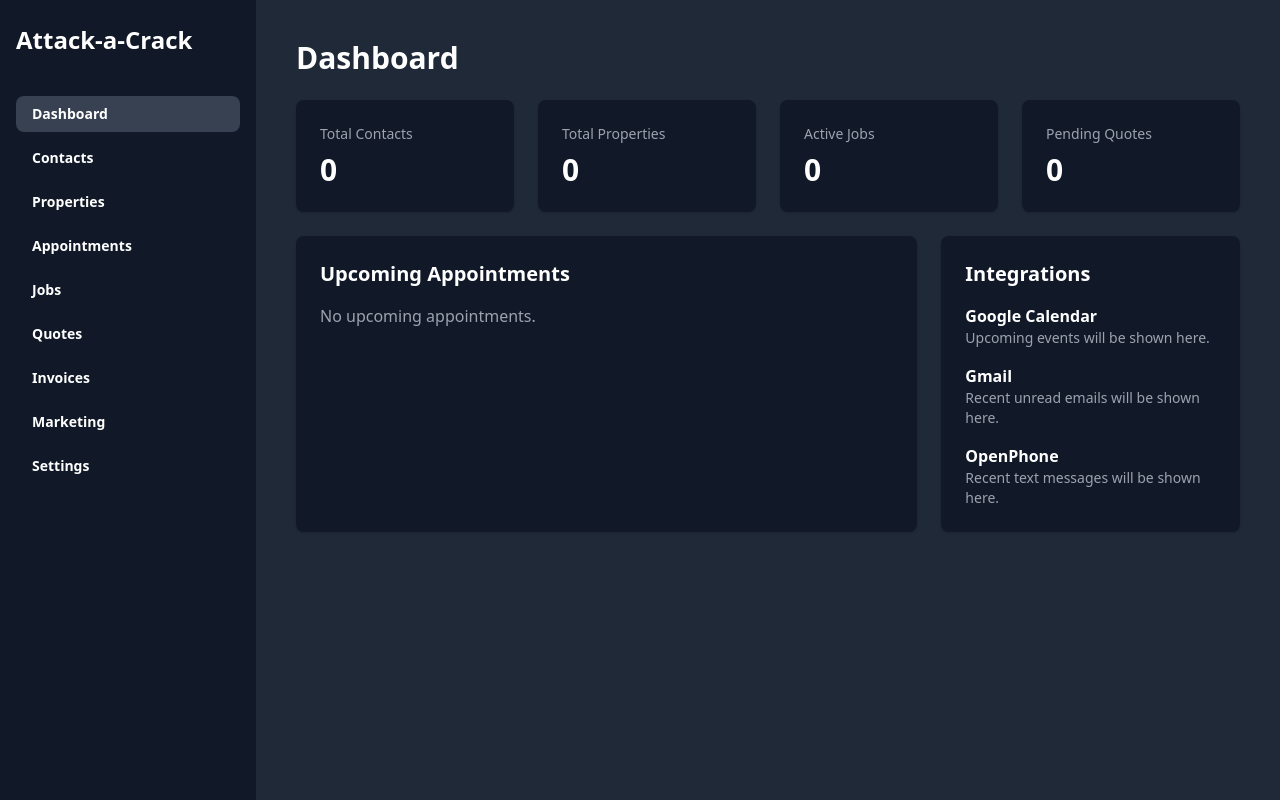
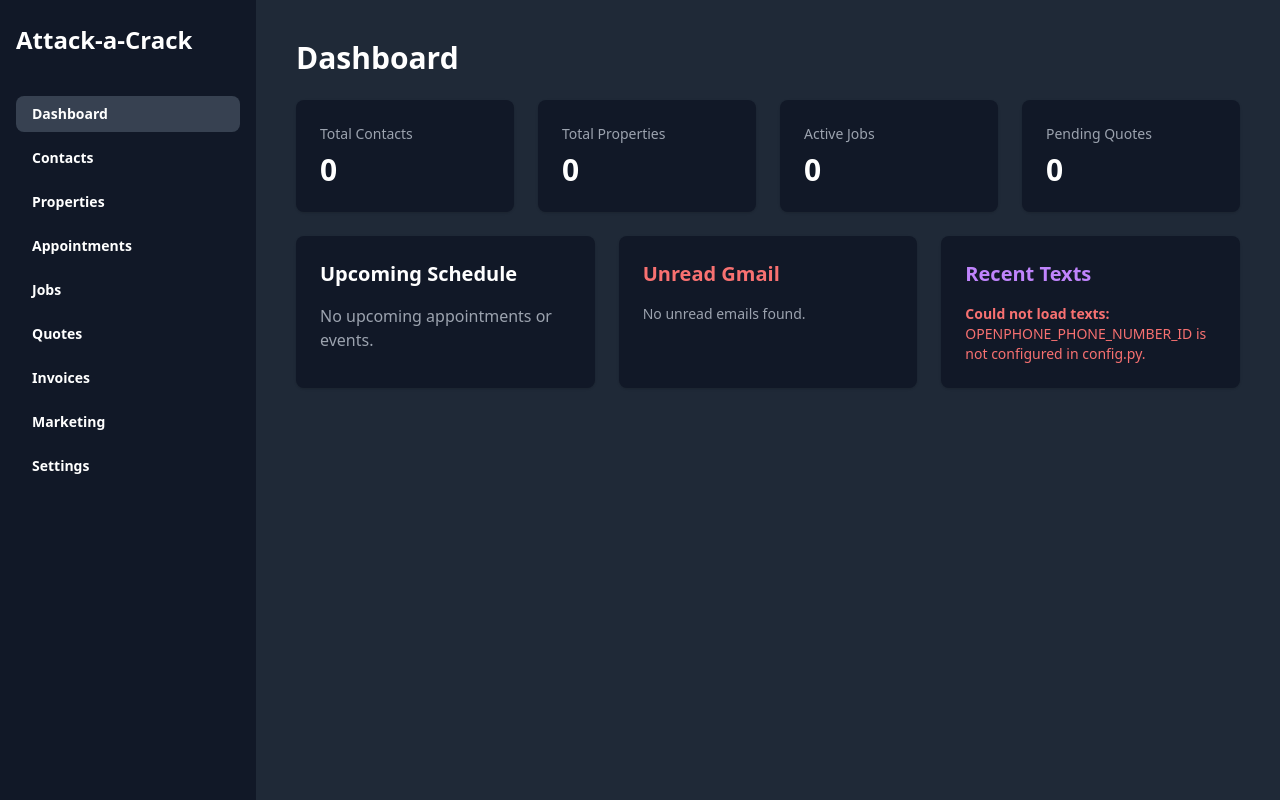
Before and after one commit to mrjmd/attackacrack, a Flask app: page /dashboard in a window 1280 px wide. Run offline with Flask 3, Linux system fonts and the light colour scheme; some libraries are stand-ins or nearby versions.

Commit message:
integrations working again

```diff
--- a/app.py
+++ b/app.py
@@ -2,7 +2,8 @@
 
 from flask import Flask
 from config import Config
-from extensions import db # Import db from the new extensions.py file
+from extensions import db
+from datetime import datetime
 
 def create_app(config_class=Config):
     """Create and configure an instance of the Flask application."""
@@ -12,8 +13,36 @@ def create_app(config_class=Config):
     app.config.from_object(config_class)
 
     # Initialize extensions with the app
-    # This connects the db object from extensions.py to your app
     db.init_app(app)
+
+    # --- CUSTOM TEMPLATE FILTER ---
+    # This filter will be available in all Jinja2 templates.
+    @app.template_filter('format_google_date')
+    def format_google_date(date_string):
+        """
+        Parses Google API's date or dateTime string and formats it nicely.
+        """
+        if not date_string:
+            return ""
+        try:
+            # Handle dateTime with timezone offset (e.g., -04:00 or Z)
+            if 'T' in date_string:
+                # The googleapiclient can return offsets with ':', which some Python versions dislike.
+                if ":" == date_string[-3:-2]:
+                     date_string = date_string[:-3]+date_string[-2:]
+                # Handle 'Z' for UTC
+                if date_string.endswith('Z'):
+                    dt_obj = datetime.fromisoformat(date_string.replace('Z', '+00:00'))
+                else:
+                    dt_obj = datetime.fromisoformat(date_string)
+                return dt_obj.strftime('%A, %b %d at %I:%M %p')
+            # Handle all-day date
+            else:
+                dt_obj = datetime.fromisoformat(date_string)
+                return dt_obj.strftime('%A, %B %d (All-day)')
+        except (ValueError, TypeError):
+            return date_string # Return original string if parsing fails
+    # --- END CUSTOM FILTER ---
 
     # Register blueprints for routes
     from routes.main_routes import main_bp
--- a/config.py
+++ b/config.py
@@ -13,7 +13,7 @@ class Config:
     and settings applicable to all environments.
     """
     # Flask settings
-    SECRET_KEY = os.environ.get('SECRET_KEY')
+    SECRET_KEY = os.environ.get('SECRET_KEY') or 'you-will-never-guess'
     FLASK_ENV = os.environ.get('FLASK_ENV')
 
     # Database settings
@@ -22,6 +22,8 @@ class Config:
 
     # OpenPhone API
     OPENPHONE_API_KEY = os.environ.get('OPENPHONE_API_KEY')
+    OPENPHONE_PHONE_NUMBER = os.environ.get('OPENPHONE_PHONE_NUMBER')
+    OPENPHONE_PHONE_NUMBER_ID = os.environ.get('OPENPHONE_PHONE_NUMBER_ID')
 
     # Google OAuth
     GOOGLE_CLIENT_ID = os.environ.get('GOOGLE_CLIENT_ID')
--- a/routes/main_routes.py
+++ b/routes/main_routes.py
@@ -7,6 +7,8 @@ from property_radar_importer import PropertyRadarImporter
 from werkzeug.utils import secure_filename
 import os
 from datetime import datetime
+# Import the new integration functions
+from api_integrations import get_upcoming_calendar_events, get_recent_gmail_messages, get_recent_openphone_texts
 
 main_bp = Blueprint('main', __name__)
 crm_manager = CrmManager(db.session)
@@ -17,17 +19,36 @@ def index():
 
 @main_bp.route('/dashboard')
 def dashboard():
+    # CRM Stats
     stats = {
         'contact_count': db.session.query(Contact).count(),
         'property_count': db.session.query(Property).count(),
         'active_jobs': db.session.query(Job).filter(Job.status == 'Active').count(),
         'pending_quotes': db.session.query(Quote).filter(Quote.status == 'Sent').count()
     }
-    upcoming_appointments = db.session.query(Appointment).filter(
+
+    # Internal CRM Appointments
+    internal_appointments = db.session.query(Appointment).filter(
         Appointment.date >= datetime.utcnow().date()
     ).order_by(Appointment.date, Appointment.time).limit(5).all()
-    return render_template('dashboard.html', stats=stats, appointments=upcoming_appointments)
 
+    # External API Data
+    google_events = get_upcoming_calendar_events()
+    gmail_messages = get_recent_gmail_messages()
+    # Unpack the data and potential error message
+    openphone_texts, openphone_error = get_recent_openphone_texts()
+
+    return render_template(
+        'dashboard.html',
+        stats=stats,
+        appointments=internal_appointments,
+        google_events=google_events,
+        gmail_messages=gmail_messages,
+        openphone_texts=openphone_texts,
+        openphone_error=openphone_error # Pass the error to the template
+    )
+
+# ... rest of the routes in main_routes.py ...
 @main_bp.route('/settings')
 def settings():
     return render_template('settings.html')
@@ -74,12 +95,11 @@ def import_property_radar():
             importer.import_data(filepath)
 
             flash('Property Radar data imported successfully!')
-            return redirect(url_for('property.properties'))
+            return redirect(url_for('property.list_all'))
 
     return render_template('import_property_radar.html')
 
 
-# --- Placeholder routes from original file ---
 @main_bp.route('/customers')
 def customers():
     return render_template('customers.html')
--- a/templates/dashboard.html
+++ b/templates/dashboard.html
@@ -7,61 +7,70 @@
 
     <!-- Stats Widgets -->
     <div class="grid grid-cols-1 md:grid-cols-2 lg:grid-cols-4 gap-6 mb-6">
-        <div class="bg-gray-900 p-6 rounded-lg shadow">
-            <h3 class="text-sm font-medium text-gray-400">Total Contacts</h3>
-            <p class="text-3xl font-bold mt-2">{{ stats.contact_count }}</p>
-        </div>
-        <div class="bg-gray-900 p-6 rounded-lg shadow">
-            <h3 class="text-sm font-medium text-gray-400">Total Properties</h3>
-            <p class="text-3xl font-bold mt-2">{{ stats.property_count }}</p>
-        </div>
-        <div class="bg-gray-900 p-6 rounded-lg shadow">
-            <h3 class="text-sm font-medium text-gray-400">Active Jobs</h3>
-            <p class="text-3xl font-bold mt-2">{{ stats.active_jobs }}</p>
-        </div>
-        <div class="bg-gray-900 p-6 rounded-lg shadow">
-            <h3 class="text-sm font-medium text-gray-400">Pending Quotes</h3>
-            <p class="text-3xl font-bold mt-2">{{ stats.pending_quotes }}</p>
-        </div>
+        <div class="bg-gray-900 p-6 rounded-lg shadow"><h3 class="text-sm font-medium text-gray-400">Total Contacts</h3><p class="text-3xl font-bold mt-2">{{ stats.contact_count }}</p></div>
+        <div class="bg-gray-900 p-6 rounded-lg shadow"><h3 class="text-sm font-medium text-gray-400">Total Properties</h3><p class="text-3xl font-bold mt-2">{{ stats.property_count }}</p></div>
+        <div class="bg-gray-900 p-6 rounded-lg shadow"><h3 class="text-sm font-medium text-gray-400">Active Jobs</h3><p class="text-3xl font-bold mt-2">{{ stats.active_jobs }}</p></div>
+        <div class="bg-gray-900 p-6 rounded-lg shadow"><h3 class="text-sm font-medium text-gray-400">Pending Quotes</h3><p class="text-3xl font-bold mt-2">{{ stats.pending_quotes }}</p></div>
     </div>
 
     <!-- Main Content Grid -->
     <div class="grid grid-cols-1 lg:grid-cols-3 gap-6">
 
-        <!-- Upcoming Appointments -->
-        <div class="lg:col-span-2 bg-gray-900 p-6 rounded-lg shadow">
-            <h3 class="text-xl font-bold mb-4">Upcoming Appointments</h3>
-            <div>
-                {% for appt in appointments %}
-                <div class="border-b border-gray-700 py-3">
-                    <p class="font-semibold"><a href="{{ url_for('appointment.appointment_detail', appointment_id=appt.id) }}" class="hover:text-blue-400">{{ appt.title }}</a></p>
-                    <p class="text-sm text-gray-400">{{ appt.date.strftime('%A, %B %d, %Y') }} at {{ appt.time.strftime('%I:%M %p') }}</p>
-                    <p class="text-sm text-gray-300">With: <a href="{{ url_for('contact.contact_detail', contact_id=appt.contact_id) }}" class="hover:text-blue-400">{{ appt.contact.first_name }} {{ appt.contact.last_name }}</a></p>
+        <!-- Appointments & Events Card -->
+        <div class="bg-gray-900 p-6 rounded-lg shadow">
+            <h3 class="text-xl font-bold mb-4">Upcoming Schedule</h3>
+            <!-- Internal CRM Appointments -->
+            {% for appt in appointments %}
+            <div class="border-b border-gray-700 py-3">
+                <p class="font-semibold"><a href="{{ url_for('appointment.appointment_detail', appointment_id=appt.id) }}" class="hover:text-blue-400 text-cyan-400">[CRM] {{ appt.title }}</a></p>
+                <p class="text-sm text-gray-400">{{ appt.date.strftime('%A, %B %d') }} at {{ appt.time.strftime('%I:%M %p') }} with {{ appt.contact.first_name }}</p>
+            </div>
+            {% endfor %}
+            <!-- Google Calendar Events -->
+            {% for event in google_events %}
+            <div class="border-b border-gray-700 py-3">
+                 <p class="font-semibold"><a href="{{ event.htmlLink }}" target="_blank" class="hover:text-blue-400 text-green-400">[GCal] {{ event.summary }}</a></p>
+                 <p class="text-sm text-gray-400">
+                    {{ (event.start.dateTime or event.start.date) | format_google_date }}
+                 </p>
+            </div>
+            {% endfor %}
+            {% if not appointments and not google_events %}
+            <p class="text-gray-400">No upcoming appointments or events.</p>
+            {% endif %}
+        </div>
+
+        <!-- Gmail Card -->
+        <div class="bg-gray-900 p-6 rounded-lg shadow">
+            <h3 class="text-xl font-bold mb-4 text-red-400">Unread Gmail</h3>
+            {% for email in gmail_messages %}
+            <div class="text-sm mb-3 border-b border-gray-800 pb-2">
+                <p class="truncate"><strong>From:</strong> {{ email.sender|replace('<', '&lt;')|replace('>', '&gt;') }}</p>
+                <p class="truncate"><strong>Subj:</strong> {{ email.subject }}</p>
+            </div>
+            {% else %}
+            <p class="text-gray-400 text-sm">No unread emails found.</p>
+            {% endfor %}
+        </div>
+
+        <!-- OpenPhone Card -->
+        <div class="bg-gray-900 p-6 rounded-lg shadow">
+            <h3 class="text-xl font-bold mb-4 text-purple-400">Recent Texts</h3>
+            {% if openphone_error %}
+                <div class="text-red-400 text-sm">
+                    <p><strong>Could not load texts:</strong></p>
+                    <p>{{ openphone_error }}</p>
+                </div>
+            {% else %}
+                {% for text in openphone_texts %}
+                 <div class="text-sm mb-3 border-b border-gray-800 pb-2">
+                    <p class="truncate"><strong>With:</strong> {{ text.contact_name or text.contact_number }}</p>
+                    <p class="truncate text-gray-300">{{ text.latest_message_body }}</p>
                 </div>
                 {% else %}
-                <p class="text-gray-400">No upcoming appointments.</p>
+                <p class="text-gray-400 text-sm">No recent texts found.</p>
                 {% endfor %}
-            </div>
+            {% endif %}
         </div>
-
-        <!-- API Integrations Placeholder -->
-        <div class="bg-gray-900 p-6 rounded-lg shadow">
-            <h3 class="text-xl font-bold mb-4">Integrations</h3>
-            <div class="space-y-4">
-                <div>
-                    <h4 class="font-semibold">Google Calendar</h4>
-                    <p class="text-gray-400 text-sm">Upcoming events will be shown here.</p>
-                </div>
-                <div>
-                    <h4 class="font-semibold">Gmail</h4>
-                    <p class="text-gray-400 text-sm">Recent unread emails will be shown here.</p>
-                </div>
-                <div>
-                    <h4 class="font-semibold">OpenPhone</h4>
-                    <p class="text-gray-400 text-sm">Recent text messages will be shown here.</p>
-                </div>
-            </div>
-        </div>
-
     </div>
 {% endblock %}
```
Also changed, not shown: api_integrations.py (added, +170 -0 lines).
